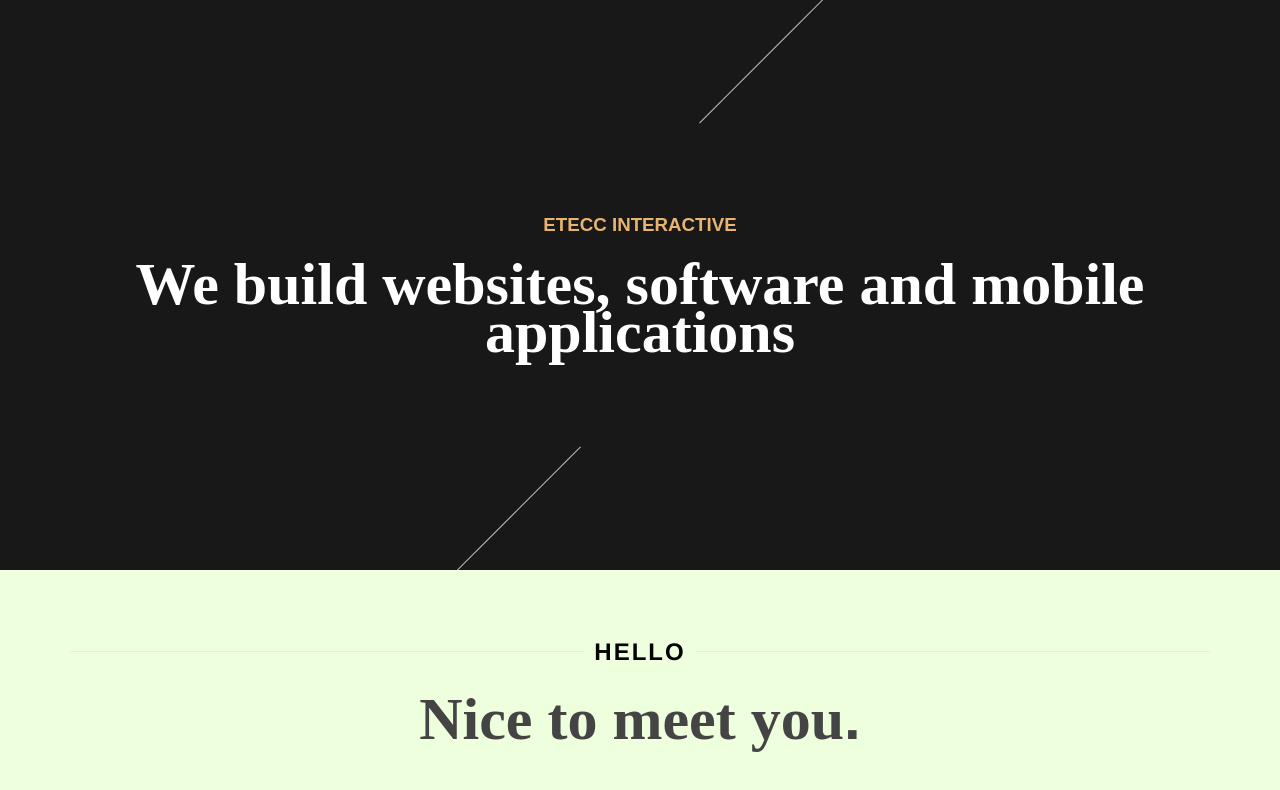
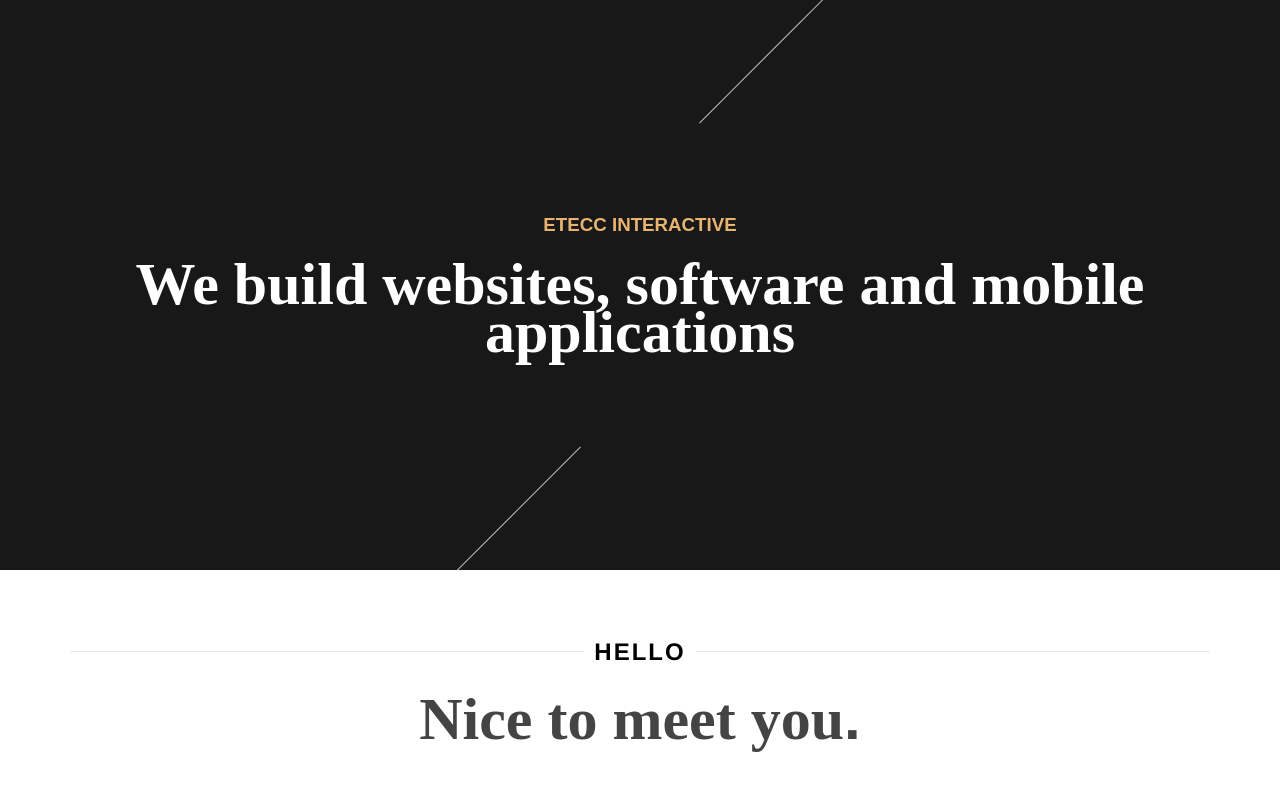
Before and after one commit to BorisRozumnyi/etecc-replication, a React (Create React App) app: page / in a window 1280 px wide. Shown: the top 790 px of the page. Built offline with nearby package versions, Linux system fonts and the light colour scheme.

Commit message:
styled the BottomBlock

```diff
--- a/src/App.tsx
+++ b/src/App.tsx
@@ -19,8 +19,8 @@
 };
 
 export const Main = styled.main`
-  background: #efd;
   z-index: 3;
   margin-bottom: 420px;
   position: relative;
+  background: #fff;
 `;
--- a/src/components/Footer.tsx
+++ b/src/components/Footer.tsx
@@ -1,5 +1,5 @@
 import React from 'react';
-import { Container } from 'src/styles';
+import { Button, Container, LinkElement } from 'src/styles';
 import { FontAwesomeIcon } from '@fortawesome/react-fontawesome';
 import {
   faDribbble,
@@ -33,7 +33,14 @@
           <FontAwesomeIcon icon={faDribbble} />
         </li>
       </SocialList>
+      <Button>Start Your Project</Button>
     </Container>
+    <BottomBlock>
+      {/* <Container> */}
+      <div>eTecc© 2021 eTecc / Interactive</div>
+      <LinkElement href="/">Customer Login</LinkElement>
+      {/* </Container> */}
+    </BottomBlock>
   </Wrapper>
 );
 
@@ -74,10 +81,32 @@
   font-size: 0.9rem;
 `;
 
-export const SocialList = styled.ul`
-  background: #efd;
+const SocialList = styled.ul`
   & li {
-    border: 1px solid red;
     list-style: none;
   }
 `;
+
+const BottomBlock = styled.section`
+  background-color: #000;
+  color: #fff;
+  display: grid;
+  grid-template:
+    100px /
+    minmax(15px, 25px) 1fr 1fr minmax(15px, 25px);
+  @media (min-width: 768px) {
+    grid-template-columns:
+      minmax(15px, 1fr)
+      minmax(40%, 1fr)
+      minmax(40%, 1fr)
+      minmax(15px, 1fr);
+  }
+  align-items: center;
+  *:nth-child(1) {
+    grid-column: 2/3;
+  }
+  *:nth-child(2) {
+    grid-column: 3/4;
+    justify-self: end;
+  }
+`;
--- a/src/styles/index.ts
+++ b/src/styles/index.ts
@@ -180,3 +180,7 @@
     color: #fff;
   }
 `;
+
+export const LinkElement = styled.a`
+  color: inherit;
+`;
```
